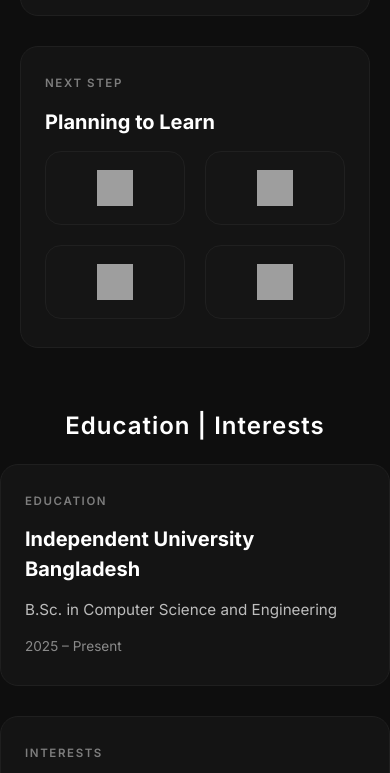
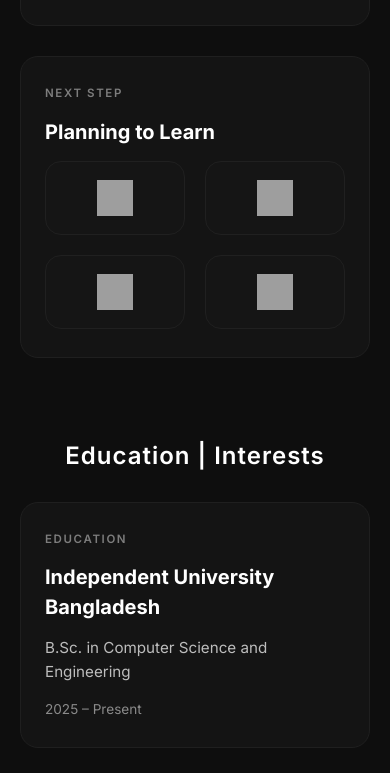
Before and after one commit to tanjilislmsuvo-alt/tanjil-islam-suvo, a plain HTML site: page index.html in a window 390 px wide. Shown: the part 1203-1976 px from the top of the page. Drawn offline with nearby package versions, Linux system fonts and the light colour scheme; grey boxes are pictures that could not be loaded.

Commit message:
Update styles.css

```diff
--- a/styles.css
+++ b/styles.css
@@ -15,21 +15,22 @@
 
 /* ================= CONTAINER SYSTEM ================= */
 .hero,
-.section {
+.section,
+.education-interests {
+  width: 100%;
   max-width: 1100px;
   margin-inline: auto;
   padding: 40px 20px;
+  background: #0e0e0e;
 }
 
 /* ================= HERO ================= */
 .hero {
   position: relative;
   min-height: 100vh;
-  padding: 0 8%;
   display: flex;
   align-items: center;
   justify-content: center;
-  background: #0b0b0b;
 }
 
 .hero h1 {
@@ -261,13 +262,12 @@
 
 /* ================= EDUCATION & INTERESTS FIX ================= */
 .education-interests {
-  padding-top: 20px;        /* Reduce top padding to bring headline closer */
-  padding-bottom: 20px;     /* Adjust bottom padding for balanced spacing */
+  padding: 40px 20px;
 }
 
 .education-interests h3 {
-  margin-bottom: 20px;      /* Reduce space between headline and cards */
-  font-size: 1.5rem;        /* Same as CONTACT */
+  margin-bottom: 28px;
+  font-size: 1.5rem;
   font-weight: 600;
   text-align: center;
   letter-spacing: 1px;
@@ -407,8 +407,7 @@
 
 @media (max-width: 768px) {
   .hero {
-    min-height: auto;
-    padding: 50px 6%;
+    padding: 40px 20px;
   }
 
   .hero-inner {
@@ -441,11 +440,16 @@
   .hero-buttons {
     justify-content: center;
   }
+
+  .section,
+  .education-interests {
+    padding: 40px 20px;
+  }
 }
 
 @media (max-width: 600px) {
   .hero {
-    padding: 40px 5%;
+    padding: 40px 20px;
     min-height: auto;
   }
 
@@ -478,11 +482,16 @@
     padding: 12px 24px;
     font-size: 0.9rem;
   }
+
+  .section,
+  .education-interests {
+    padding: 40px 20px;
+  }
 }
 
 @media (max-width: 480px) {
   .hero {
-    padding: 35px 4%;
+    padding: 40px 20px;
     min-height: auto;
   }
 
@@ -525,6 +534,15 @@
     text-align: center;
     width: 100%;
   }
+
+  .section,
+  .education-interests {
+    padding: 40px 20px;
+  }
+
+  .section h3 {
+    font-size: 1.3rem;
+  }
 }
 
 @media (max-width: 600px) {
```
